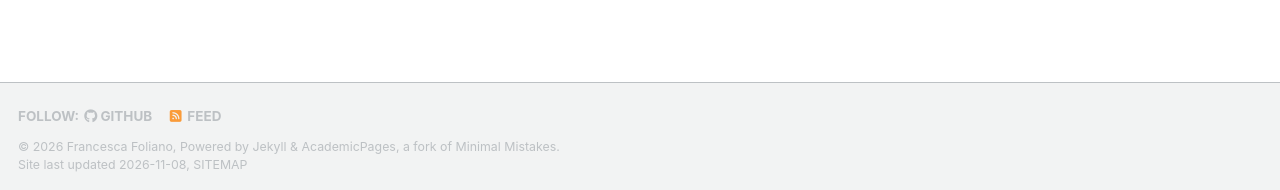
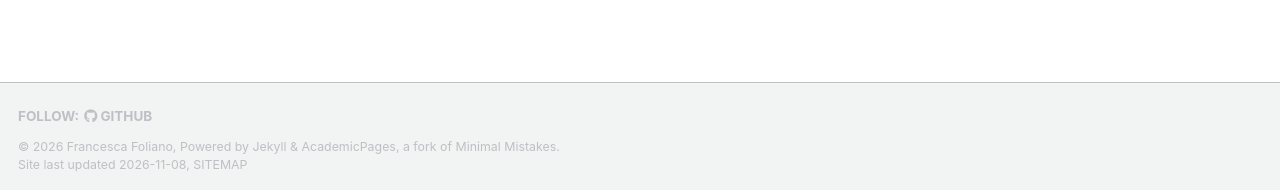
Before and after one commit to francescafoliano/francescafoliano.github.io, a Jekyll site: the page built from _pages/about.md, in a window 1280 px wide and 1305 px high. Shown: the part 1112-1302 px from the top of the window. Built offline with Jekyll 4.4.1, drawn with Linux system fonts in a browser that asks for light colours; a script bundle is joined from its source files by our own code; a style sheet for code colours, icons or effects is not loaded.

Commit message:
Update GitHub username and hide RSS feed

```diff
--- a/_config.yml
+++ b/_config.yml
@@ -51,7 +51,7 @@ author:
   bitbucket        : # Username - Update with your username on the site
   codepen          : # Username
   dribbble         : # Username
-  github           : "academicpages"
+  github           : "francescafoliano"
   kaggle           : # Username
   stackoverflow    : # User number or user number and name (i.e., use "1" or "1/jeff-atwood")
 
@@ -125,7 +125,7 @@ staticman:
       options:
         format           : "iso8601" # "iso8601" (default), "timestamp-seconds", "timestamp-milliseconds"
 atom_feed:
-  hide                   : false     # change to true to hide the RSS feed in the footer
+  hide                   : true     # change to true to hide the RSS feed in the footer
   path                   : # blank (default) uses feed.xml
 
 
```
